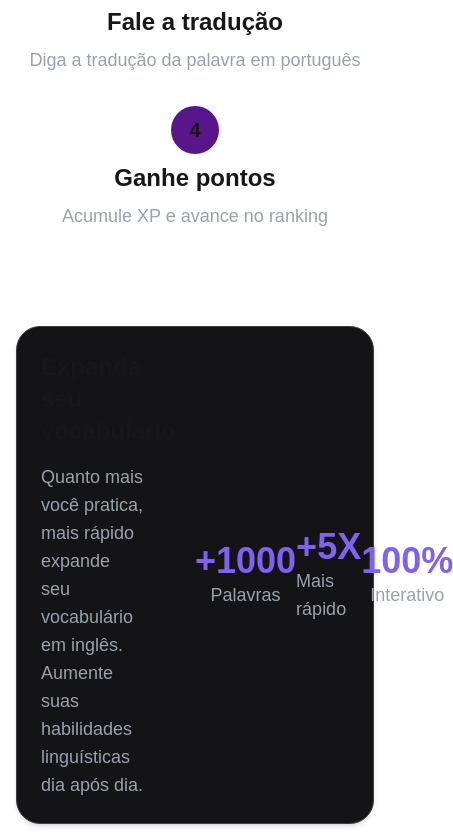
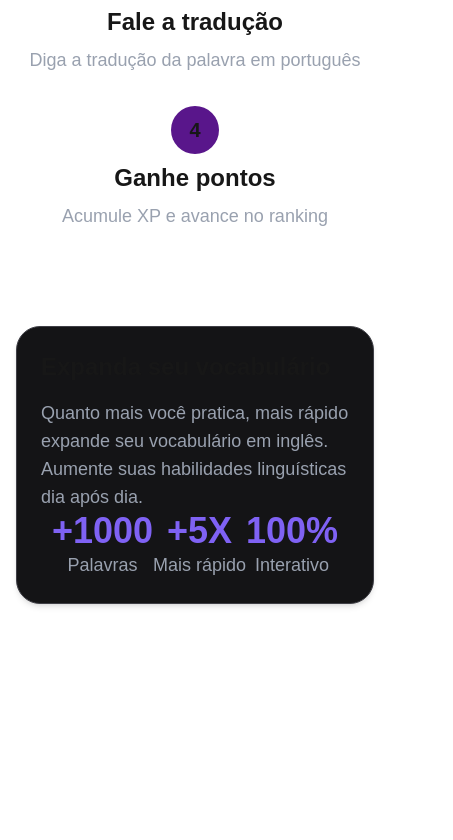
Before and after one commit to ViniNathan/glossary-app, a Next.js app in the folder frontend/: page / in a window 390 px wide. Shown: the part 3030-3870 px from the top of the page, 453 px wide, since content can reach past the window. After the commit the page ends 3650 px from the top, so only its background shows below. Built offline with nearby package versions, Linux system fonts and the light colour scheme.

Commit message:
fix: adjust HomepageCard flexbox and content width on small devices

```diff
--- a/frontend/src/app/components/HomepageCard.tsx
+++ b/frontend/src/app/components/HomepageCard.tsx
@@ -22,12 +22,12 @@ function HomepageCard() {
   return (
     <div className="container mx-auto p-4 md:p-6">
       <div className="bg-[#141416] border border-[#3f3f46] rounded-3xl shadow-md p-6">
-        <div className="flex flex-row items-center justify-between">
-          <div className="w-1/3 flex flex-col justify-start items-start gap-4">
+        <div className="flex flex-col md:flex-row items-center justify-between">
+          <div className="md:w-1/3 flex flex-col justify-start items-start gap-4">
             <h1 className="text-2xl font-semibold">Expanda seu vocabulário</h1>
             <p className="text-lg text-gray-400">Quanto mais você pratica, mais rápido expande seu vocabulário em inglês. Aumente suas habilidades linguísticas dia após dia.</p>
           </div>
-          <div className="w-1/2 flex flex-row justify-between items-center">
+          <div className="md:w-1/2 flex flex-row justify-between items-center">
             {stats.map(stat => (
               <div key={stat.id} className="flex flex-col justify-center items-center">
                 <h1 className="text-4xl font-bold text-[#7f62f4]">{stat.value}</h1>
```
